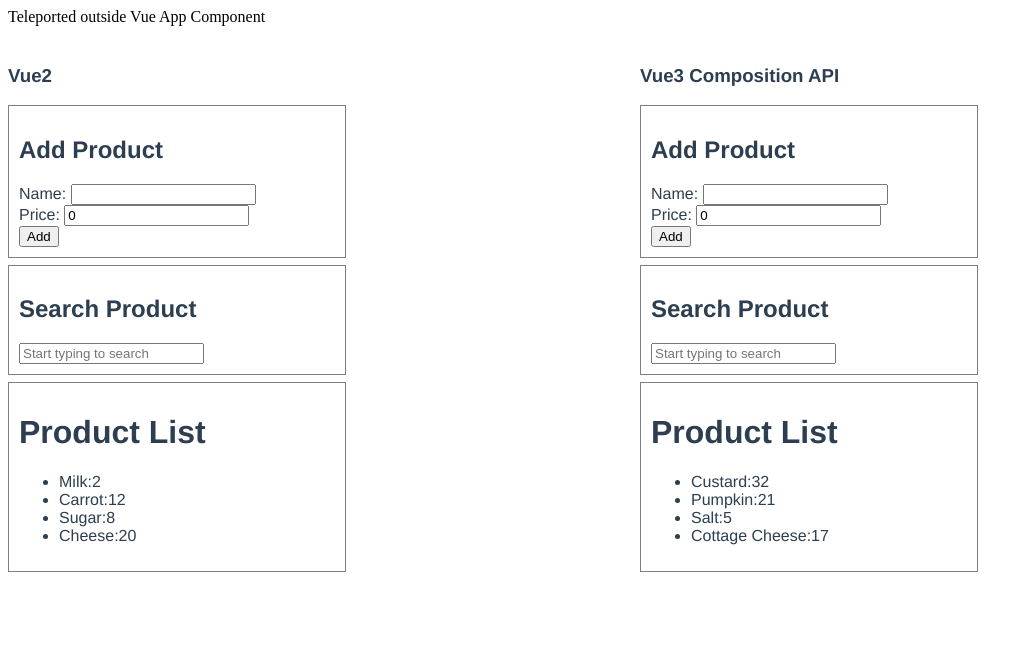
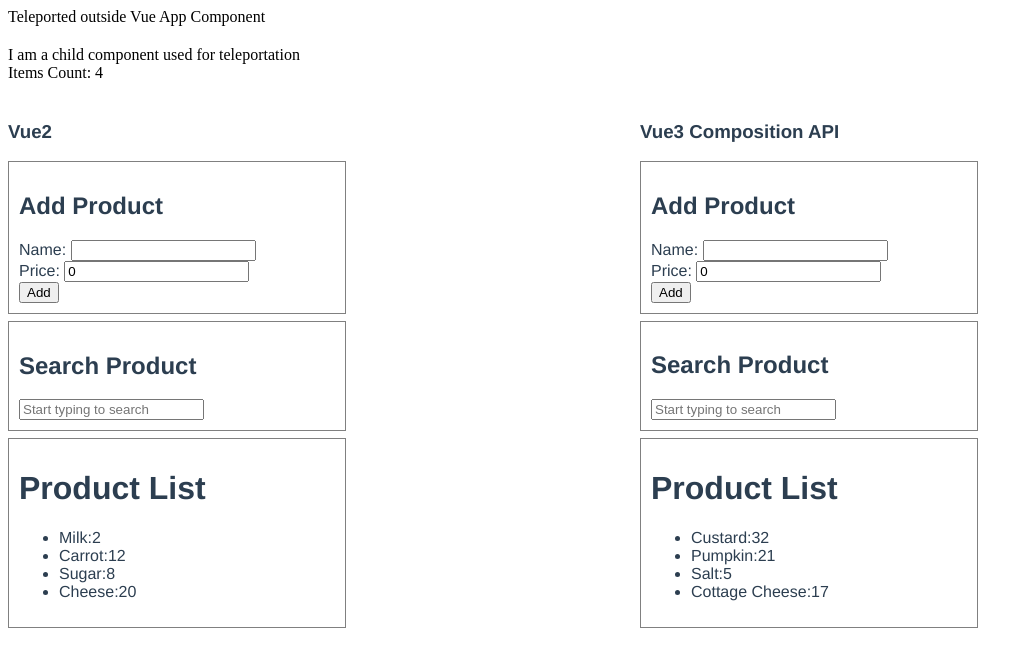
Before and after one commit to bimalghartimagar/vue3-notable-features-demo, a Vue app: page / in a window 1280 px wide. Shown: the top 666 px of the page, without its empty margins (0-1033 px from the left). Built offline with nearby package versions, Linux system fonts and the light colour scheme.

Commit message:
Teleport demo

```diff
--- a/public/index.html
+++ b/public/index.html
@@ -1,5 +1,6 @@
 <!DOCTYPE html>
 <html lang="en">
+
 <head>
   <meta charset="utf-8">
   <meta http-equiv="X-UA-Compatible" content="IE=edge">
@@ -7,12 +8,16 @@
   <link rel="icon" href="<%= BASE_URL %>favicon.ico">
   <title><%= htmlWebpackPlugin.options.title %></title>
 </head>
+
 <body>
   <noscript>
-      <strong>We're sorry but <%= htmlWebpackPlugin.options.title %> doesn't work properly without JavaScript enabled. Please enable it to continue.</strong>
+    <strong>We're sorry but <%= htmlWebpackPlugin.options.title %> doesn't work properly without JavaScript enabled.
+      Please enable it to continue.</strong>
   </noscript>
   <div id="destination"></div>
+  <div id="count"></div>
   <div id="app"></div>
   <!-- built files will be auto injected -->
 </body>
+
 </html>
--- a/src/App.vue
+++ b/src/App.vue
@@ -1,24 +1,23 @@
 <template>
   <div class="parent">
-  <product-list />
-  <product-list-3 />
+    <product-list />
+    <product-list-3 />
   </div>
 
   <teleport to="#destination">Teleported outside Vue App Component</teleport>
-
 </template>
 
 <script>
-import ProductList from './components/ProductList.vue'
-import ProductList3 from './components/ProductList3.vue'
+import ProductList from "./components/ProductList.vue";
+import ProductList3 from "./components/ProductList3.vue";
 
 export default {
-  name: 'App',
+  name: "App",
   components: {
     ProductList,
     ProductList3
   }
-}
+};
 </script>
 
 <style>
@@ -29,8 +28,13 @@
   color: #2c3e50;
   margin-top: 20px;
 }
-.parent{
+.parent {
   display: grid;
   grid-template-columns: 50% 50%;
 }
+
+#destination, #count{
+  margin-bottom: 20px;
+  width: fit-content;
+}
 </style>
--- /dev/null
+++ b/src/components/ChildComponent.vue
@@ -0,0 +1,12 @@
+<template>
+  <div>
+    I am a child component used for teleportation
+  </div>
+  <div>Items Count: {{ count }}</div>
+</template>
+
+<script>
+export default {
+  props: ["count"]
+};
+</script>
--- a/src/components/ProductList3.vue
+++ b/src/components/ProductList3.vue
@@ -10,62 +10,74 @@
       </div>
       <div class="search-product">
         <h2>Search Product</h2>
-                <input name="name" v-model="filterText" placeholder="Start typing to search" />
+        <input
+          name="name"
+          v-model="filterText"
+          placeholder="Start typing to search"
+        />
       </div>
     </div>
     <div class="list-product">
       <h1>Product List</h1>
       <ul>
-            <li v-for="product in filteredProducts" :key="product">{{product.name}}:{{product.price}}</li>
+        <li v-for="product in filteredProducts" :key="product">
+          {{ product.name }}:{{ product.price }}
+        </li>
       </ul>
     </div>
   </div>
+  <teleport to="#count"
+    ><child-component :count="filteredProducts.length"
+  /></teleport>
 </template>
 
 <script>
-import useProducts from '@/composables/useProducts'
-import useProductNameSearch from '@/composables/useProductNameSearch'
-import { ref } from 'vue'
+import useProducts from "@/composables/useProducts";
+import useProductNameSearch from "@/composables/useProductNameSearch";
+import { ref } from "vue";
+import ChildComponent from "./ChildComponent.vue";
 
 export default {
-    setup () {
-      const newProduct = ref({name: '', price: 0.00})
+  components: { ChildComponent },
+
+  setup() {
+    const newProduct = ref({ name: "", price: 0.0 });
 
     const { products, addProduct } = useProducts();
 
-      const { filterText, filteredProducts } = useProductNameSearch(products)
+    const { filterText, filteredProducts } = useProductNameSearch(products);
 
     return {
       newProduct,
       addProduct,
       filterText,
       filteredProducts
-      }
+    };
   },
 
   methods: {
-      addProductToList: function(){
+    addProductToList: function() {
       // process product data before adding to list
-        this.addProduct({...this.newProduct})
-        this.newProduct = {name: '', price: 0.00};
+      this.addProduct({ ...this.newProduct });
+      this.newProduct = { name: "", price: 0.0 };
     }
-    },
   }
+};
 </script>
 
 <style scoped>
-.add-product{
+.add-product {
   border: 1px solid gray;
   width: 50%;
   padding: 10px;
 }
-.search-product{
+.search-product {
   border: 1px solid gray;
   width: 50%;
   margin-top: 1%;
   padding: 10px;
 }
-.list-product{
+.list-product {
   border: 1px solid gray;
   width: 50%;
   margin-top: 1%;
```
Lines whose indentation alone changed are shown as unchanged.
